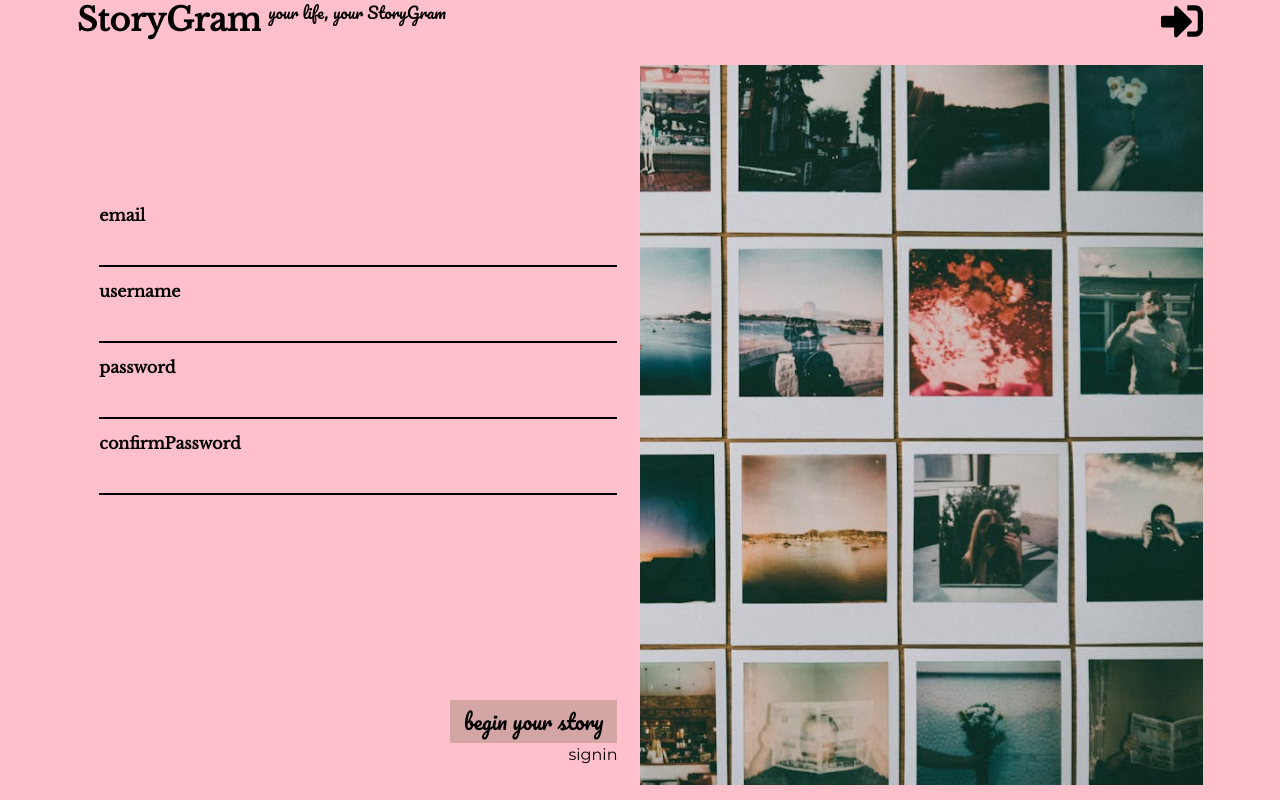
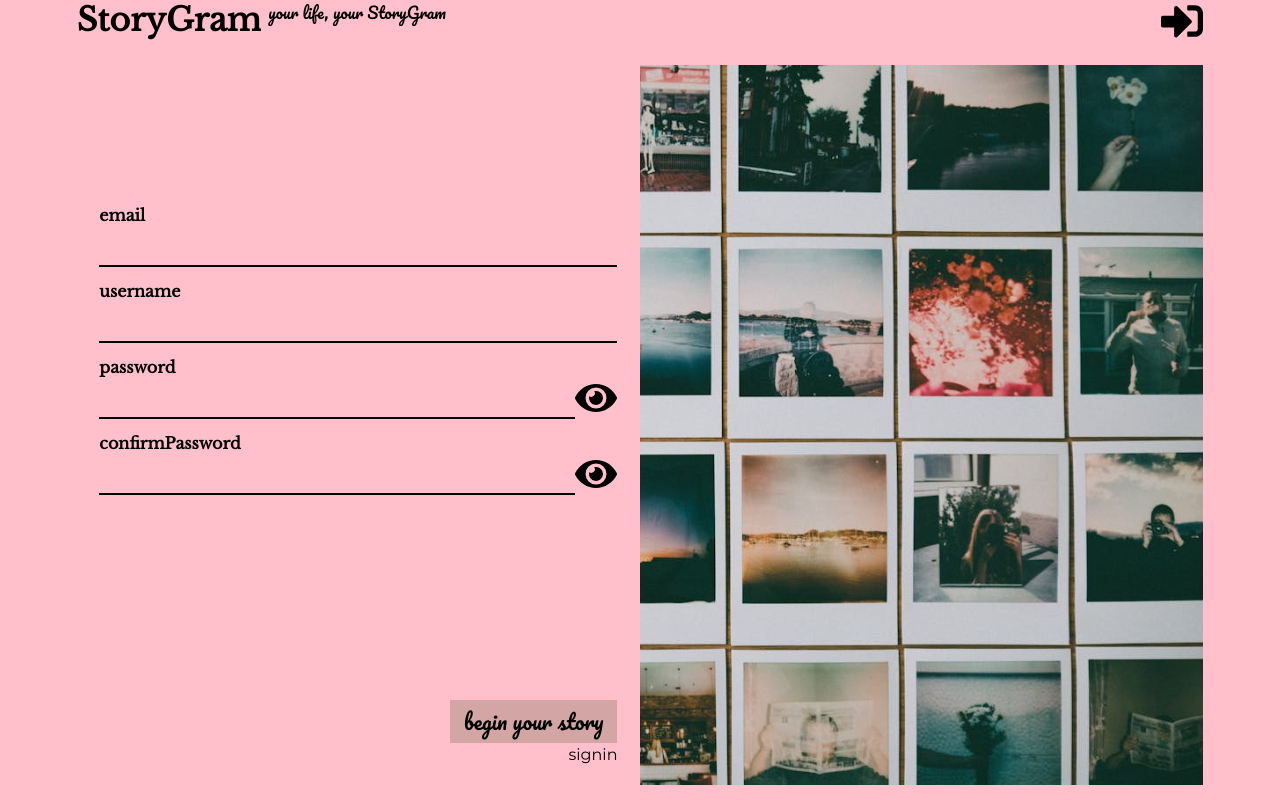
Before and after one commit to DougieHawes/storygram-client, a React (Create React App) app: page /signup in a window 1280 px wide. Built offline with nearby package versions, Linux system fonts and the light colour scheme; the HTML template or start-up script is replaced by a standard one.

Commit message:
ready to deploy

```diff
--- a/package.json
+++ b/package.json
@@ -4,6 +4,7 @@
   "description": "",
   "main": "index.js",
   "scripts": {
+    "build": "react-scripts build",
     "start": "react-scripts start"
   },
   "keywords": [],
--- a/src/components/routes/auth/SignUp.js
+++ b/src/components/routes/auth/SignUp.js
@@ -53,28 +53,18 @@ const SignUp = () => {
       content={
         <div className="auth-page">
           <form className="form" onSubmit={handleSubmit}>
-            <Input1
-              name="email"
-              onChange={handleChange}
-              placeholder="enter email"
-              value={email}
-            />
-            <Input1
-              name="username"
-              onChange={handleChange}
-              placeholder="enter username"
-              value={username}
-            />
+            <Input1 name="email" onChange={handleChange} value={email} />
+            <Input1 name="username" onChange={handleChange} value={username} />
             <Input1
               name="password"
               onChange={handleChange}
-              placeholder="enter password"
+              type="password"
               value={password}
             />
             <Input1
               name="confirmPassword"
               onChange={handleChange}
-              placeholder="enter confirmPassword"
+              type="password"
               value={confirmPassword}
             />
             <Button2 text="begin your story" />
```
